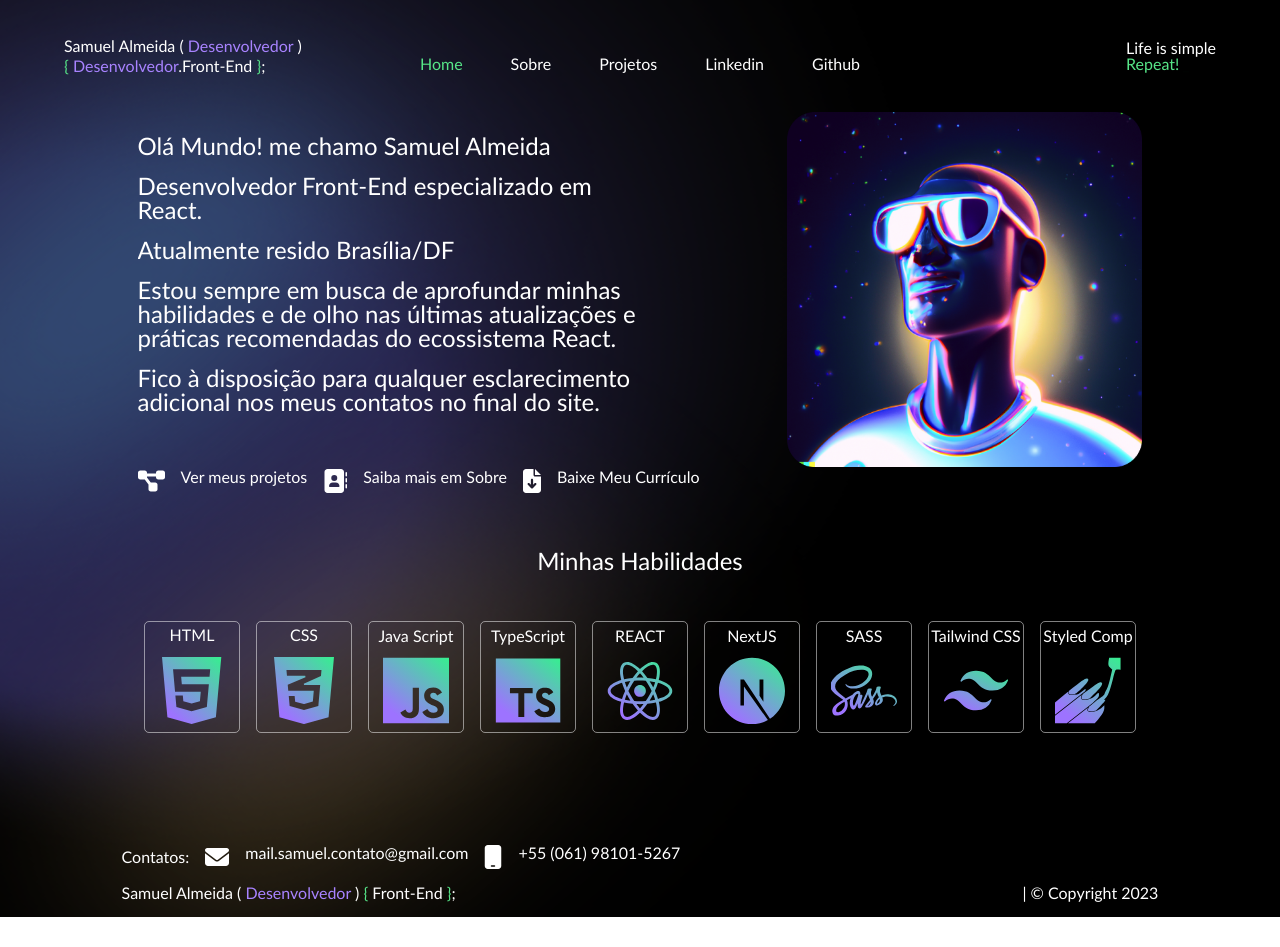
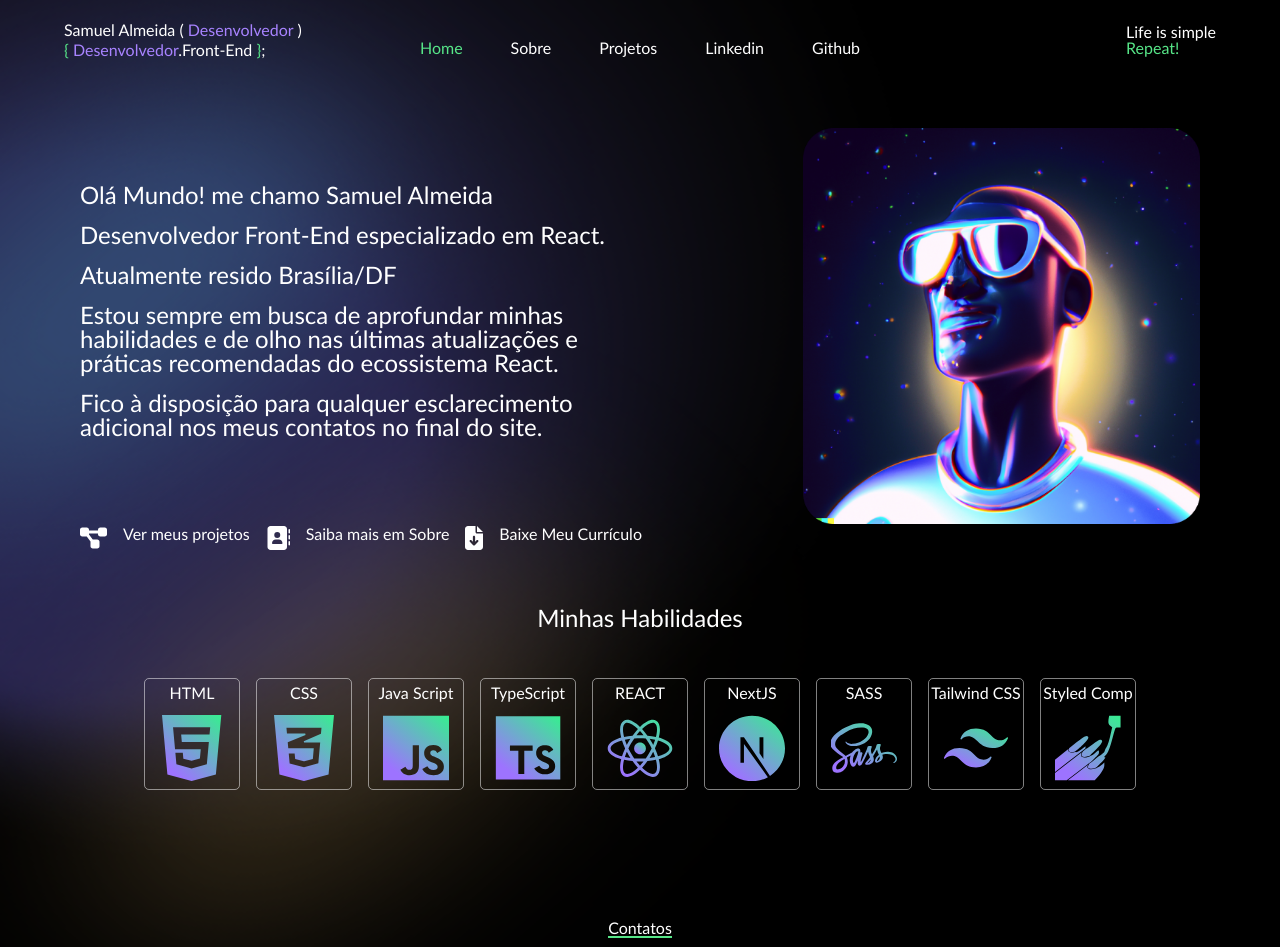
Before and after one commit to SamuelWSGIT/Portfolio, a React (Vite) app: page / in a window 1280 px wide. Shown: the top 947 px of the page. Before the commit the page ends 917 px from the top, so only its background shows below. Built offline with nearby package versions, Linux system fonts and the light colour scheme; no server answers.

Commit message:
att corecao bordas

```diff
--- a/src/components/Cabecalho/styled.jsx
+++ b/src/components/Cabecalho/styled.jsx
@@ -3,4 +3,5 @@ import styled from 'styled-components';
 export const CabecalhoContainer = styled.header`
     height: 5rem;
     width: 100vw;
+    margin-bottom: 2rem;
 `
--- a/src/components/Resumo/styled.jsx
+++ b/src/components/Resumo/styled.jsx
@@ -12,6 +12,7 @@ export const ResumoContainer = styled.div`
 `;
 
 export const ResumoImagem = styled.div`
+  margin-top: 2rem;
   width: 30%;
   @media screen and (max-width: 1460px) {
         display: none;
--- a/src/components/Rodape/index.jsx
+++ b/src/components/Rodape/index.jsx
@@ -20,8 +20,8 @@ export default function Rodape() {
 
   return (
     <RodapeContainer>
+        <h3>Contatos</h3>
       <ContatoContainer>
-        <h3>Contatos:</h3>
         {contatos.map((contato, index) => (
           <LinkTexto key={index} local={contato.href} icon={contato.icon}>
             <AnimacaoColorida>
--- a/src/components/Rodape/styled.jsx
+++ b/src/components/Rodape/styled.jsx
@@ -2,16 +2,18 @@ import styled from 'styled-components';
 
 export const RodapeContainer = styled.footer`
   bottom: 0;
-  margin-top: 5rem;
   height: fit-content;
-  width: 90%;
-  gap: 1rem;
+  width: 100vw;
+  margin: .5rem;
+  gap: .7rem;
   display: flex;
   justify-content: space-between;
   flex-direction: column;
   align-items: center;
+  h3{
+    border-bottom: 2px solid var(--color-secondary);
+  }
   @media screen and (max-width: 600px) {
-    width: 95vw;
       p{
         font-size: small;
       }
@@ -32,14 +34,20 @@ export const RodapeContainer = styled.footer`
 
 export const RodapeInfo = styled.div`
   display: flex;
-  width: 100%;
+  width: 98%;
   justify-content: space-between;
 `
 
 export const ContatoContainer = styled.div`
-    width: 100%;
+    width: 98%;
     display: flex;
+    align-items: center;
     flex-direction: row;
-    align-items: center;
-    gap: 1rem;
+    flex-wrap: wrap;
+    gap: .2rem;
+    @media screen and (max-width: 600px) {
+      h1,h2,h3,p{
+        font-size: small;
+      }
+    }
 `;
--- a/src/pages/Home/styled.jsx
+++ b/src/pages/Home/styled.jsx
@@ -2,4 +2,5 @@ import styled from 'styled-components';
 
 export const HomeContainer = styled.div`
     box-sizing: border-box;
+    min-height: 100vh;
 `;
--- a/src/pages/Projeto/styled.jsx
+++ b/src/pages/Projeto/styled.jsx
@@ -5,6 +5,7 @@ export const ProjetoContainer = styled.div`
     align-items: center;
     flex-direction: column;
     gap: 5rem;
+    min-height: 100vh;
 `;
 
 export const Projetos = styled.div`
--- a/src/pages/Sobre/styled.jsx
+++ b/src/pages/Sobre/styled.jsx
@@ -1,6 +1,7 @@
 import styled from 'styled-components';
 
 export const SobreContainer = styled.div`
+min-height: 100vh;
   box-sizing: border-box;
   display: flex;
   flex-direction: column;
--- a/src/pages/styled.jsx
+++ b/src/pages/styled.jsx
@@ -2,6 +2,7 @@ import styled from 'styled-components';
 
 export const AppContainer = styled.div`
     box-sizing: border-box;
+    overflow: hidden;
     color: var(--color-text-offset);
     background-color: var(--color-bg);
     background-image: url('/img/Background.png');
@@ -9,9 +10,8 @@ export const AppContainer = styled.div`
     flex-direction: column;
     align-items: center;
     justify-content: space-between;
-    padding: 1rem 4rem;
     background-size: 100%;
     background-repeat: repeat-y;
     background-position: 0 -25rem;
-    min-height: 100vh;
+    height: 100%;
 `;
```
